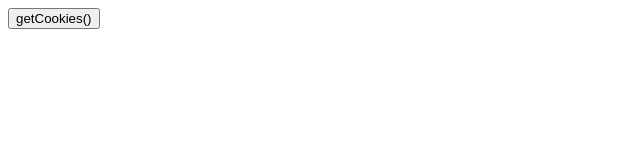
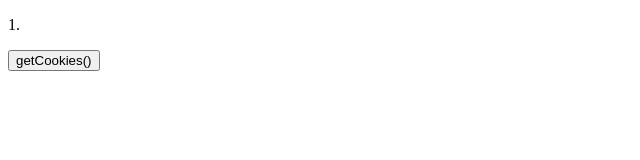
Before and after one commit to b1uec0in/showcookies, a plain HTML site: page index.html in a window 1280 px wide. Both pictures are taken after a click on the button "getCookies()". Shown: the whole page, without its empty margins (0-640 px from the left). Drawn offline with Linux system fonts and the light colour scheme.

Commit message:
Update index.html

```diff
--- a/index.html
+++ b/index.html
@@ -1,21 +1,23 @@
 <!DOCTYPE HTML>
 <html>
-
+<meta name="viewport" content="width=500, initial-scale=1" />
 <head>
     <script>
     function getCookies() {
         var cookies = document.cookie.split(';');
         var ret = '';
         for(var i = 1; i <= cookies.length; i++) {
-            ret += i + '. ' + cookies[i - 1] + "\n";
+            ret += i + '. ' + cookies[i - 1] + "<br>";
         }
-        alert(ret);
+        var msgEl = document.getElementById("msg");
+        msgEl.innerHTML=ret
     }
 
     </script>
 </head>
 
 <body >
+    <p id="msg" > </p>
     <button onclick="getCookies()"> getCookies() </button>
 </body>
 
```
